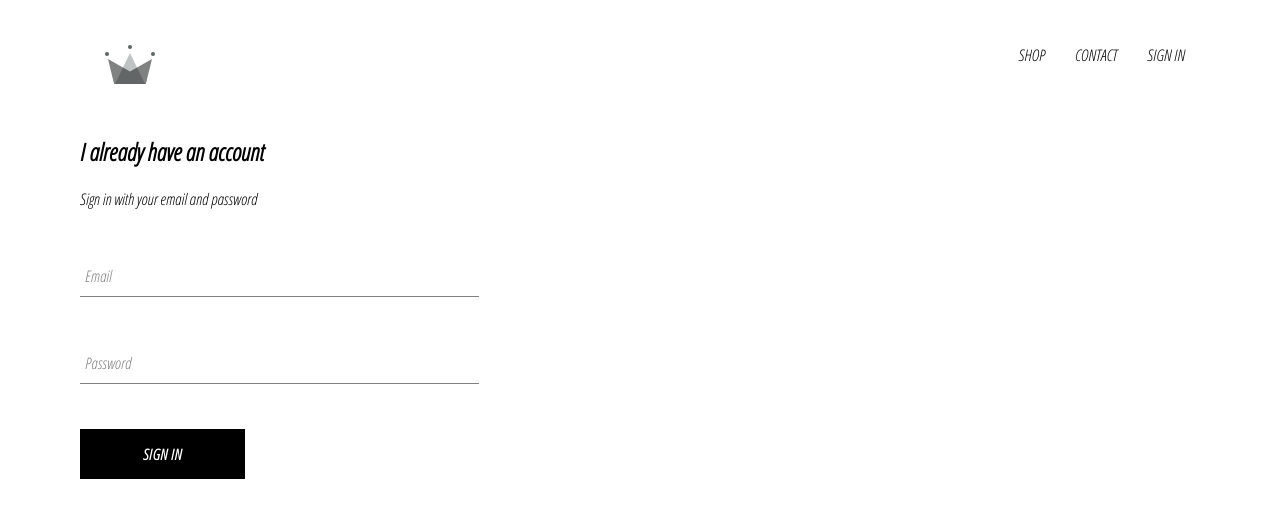
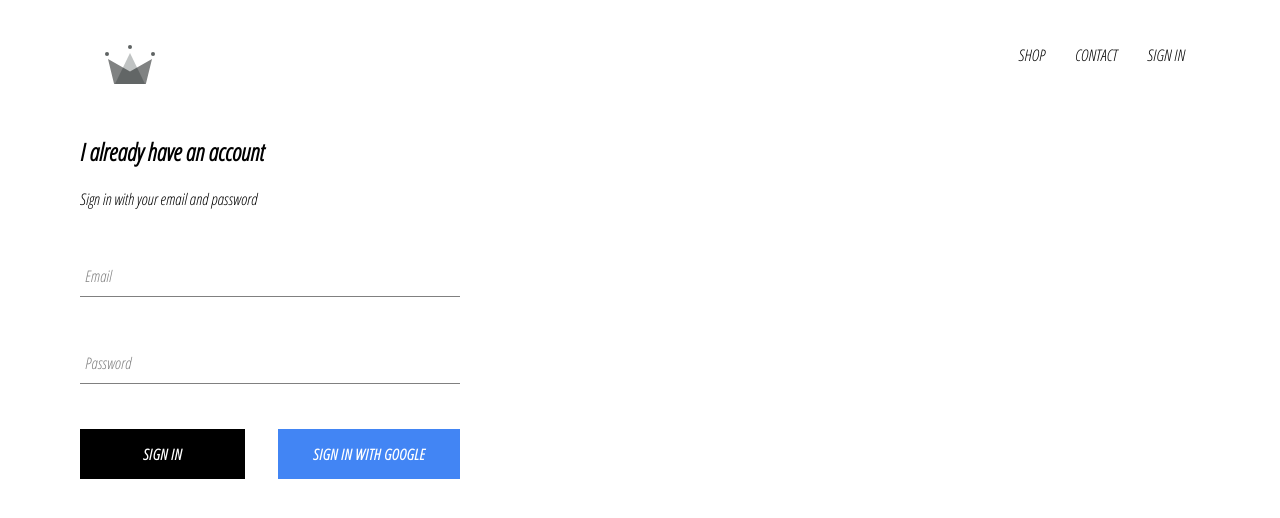
Before and after one commit to Hussein-Salloum-GH/hs-crwn-clothing, a React (Create React App) app: page /signin in a window 1280 px wide. Shown: the top 518 px of the page. Built offline with nearby package versions, Linux system fonts and the light colour scheme; no server answers.

Commit message:
integrated firebase into apllication, created sign in page with sign in component and  sign in with google

```diff
--- a/package.json
+++ b/package.json
@@ -8,6 +8,7 @@
     "@testing-library/jest-dom": "^5.11.4",
     "@testing-library/react": "^11.1.0",
     "@testing-library/user-event": "^12.1.10",
+    "firebase": "^8.3.0",
     "node-sass": "^5.0.0",
     "react": "^17.0.1",
     "react-dom": "^17.0.1",
--- a/src/App.css
+++ b/src/App.css
@@ -1,9 +1,13 @@
-body{
-    font-family: "Open Sans Condensed";
-    padding: 20px 80px;
+body {
+  font-family: "Open Sans Condensed";
+  padding: 20px 80px;
 }
 
 a {
-    text-decoration: none;
-    color: black;
+  text-decoration: none;
+  color: black;
 }
+
+* {
+  box-sizing: border-box;
+}
--- a/src/App.js
+++ b/src/App.js
@@ -7,10 +7,29 @@
 import Header from "./components/header/header.component";
 import SignInAndSignUpPage from "./components/sign-in-and-sign-up/sign-in-and-sign-up.component";
 
-function App() {
+import { auth } from "./firebase/firebase.utils";
+class App extends React.Component {
+  state = {
+    currentUser: null,
+  };
+
+  unsubscribeFromAuth = null;
+
+  componentDidMount() {
+    this.unsubscribeFromAuth = auth.onAuthStateChanged((user) => {
+      this.setState({ currentUser: user });
+      console.log(user);
+    });
+  }
+
+  componentWillUnmount() {
+    this.unsubscribeFromAuth();
+  }
+
+  render() {
     return (
       <div>
-      <Header />
+        <Header currentUser={this.state.currentUser} />
         <Switch>
           <Route exact path="/" component={HomePage} />
           <Route path="/shop" component={ShopPage} />
@@ -19,5 +38,6 @@
       </div>
     );
   }
+}
 
 export default App;
--- a/src/components/custom-button/custom-button.component.jsx
+++ b/src/components/custom-button/custom-button.component.jsx
@@ -1,8 +1,10 @@
 import React from "react";
 import "./custom-button.styles.scss";
 
-const CustomButton = ({ children, ...otherProps }) => (
-  <button className="custom-button" {...otherProps}>
+const CustomButton = ({ children, isGoogleButton, ...otherProps }) => (
+  <button
+    className={` ${isGoogleButton ? "google-sign-in" : ""}  custom-button`}
+    {...otherProps}>
     {children}
   </button>
 );
--- a/src/components/custom-button/custom-button.styles.scss
+++ b/src/components/custom-button/custom-button.styles.scss
@@ -19,4 +19,12 @@
     color: black;
     border: 1px solid black;
   }
+  &.google-sign-in {
+    background-color: #4285f4;
+    color: white;
+    &:hover {
+      background-color: #357ae8;
+      border: none;
+    }
+  }
 }
--- a/src/components/header/header.component.jsx
+++ b/src/components/header/header.component.jsx
@@ -2,8 +2,9 @@
 import { ReactComponent as Logo } from "../../assets/crown.svg";
 import "./header.styles.scss";
 import { Link } from "react-router-dom";
+import { auth } from "../../firebase/firebase.utils";
 
-const Header = () => (
+const Header = ({ currentUser }) => (
   <div className="header">
     <Link className="logo-container" to="/">
       <Logo />
@@ -16,9 +17,15 @@
       <Link className="option" to="/contact">
         CONTACT
       </Link>
-      <Link className="option" to="/signin">
-        SIGN IN
-      </Link>
+      {currentUser ? (
+        <div className="option" onClick={() => auth.signOut()}>
+          Sign Out
+        </div>
+      ) : (
+        <Link className="option" to="/signin">
+          SIGN IN
+        </Link>
+      )}
     </div>
   </div>
 );
--- a/src/components/header/header.styles.scss
+++ b/src/components/header/header.styles.scss
@@ -19,6 +19,7 @@
     justify-content: flex-end;
 
     .option {
+      cursor: pointer;
       padding: 10px 15px;
     }
   }
--- a/src/components/sign-in/sign-in.component.jsx
+++ b/src/components/sign-in/sign-in.component.jsx
@@ -3,6 +3,7 @@
 import FormInput from "../form-input/form-input.component";
 import "./sign-in.styles.scss";
 
+import { signInWithGoogle } from "../../firebase/firebase.utils";
 class SignIn extends Component {
   //   constructor(props) {
   //     super(props);
@@ -82,7 +83,12 @@
           />
 
           {/* <input type="submit" value="Submit Form" /> */}
-          <CustomButton type="submit">Sign In</CustomButton>
+          <div className="buttons">
+            <CustomButton type="submit">Sign In</CustomButton>
+            <CustomButton onClick={signInWithGoogle} isGoogleButton>
+              Sign In With Google
+            </CustomButton>
+          </div>
           {/* <CustomButton type="submit">Sign In with google</CustomButton> */}
         </form>
       </div>
--- a/src/components/sign-in/sign-in.styles.scss
+++ b/src/components/sign-in/sign-in.styles.scss
@@ -1,9 +1,13 @@
 .sign-in {
-  width: 30vw;
+  width: 380px;
   display: flex;
   flex-direction: column;
 
   &.title {
     margin: 10px 0px;
   }
+  .buttons {
+    display: flex;
+    justify-content: space-between;
+  }
 }
--- /dev/null
+++ b/src/firebase/firebase.utils.js
@@ -0,0 +1,24 @@
+import firebase from "firebase/app";
+import "firebase/firestore";
+import "firebase/auth";
+
+const firebaseConfig = {
+  apiKey: "AIzaSyAfXozLF5VL17COUoKuW8bbWKdFkHcIZ9g",
+  authDomain: "crown-db-85c08.firebaseapp.com",
+  projectId: "crown-db-85c08",
+  storageBucket: "crown-db-85c08.appspot.com",
+  messagingSenderId: "439529136473",
+  appId: "1:439529136473:web:e12894847e5cfbc008ac48",
+  measurementId: "G-E2RXZWB99D",
+};
+
+firebase.initializeApp(firebaseConfig);
+
+export const auth = firebase.auth();
+export const firestore = firebase.firestore();
+
+const provider = new firebase.auth.GoogleAuthProvider();
+provider.setCustomParameters({ propmt: "Select_Account" });
+export const signInWithGoogle = () => auth.signInWithPopup(provider);
+
+export default firebase;
```
Also changed, not shown: 1 other file (tests, documents, lock files or other folders). Lines whose indentation alone changed are shown as unchanged.
